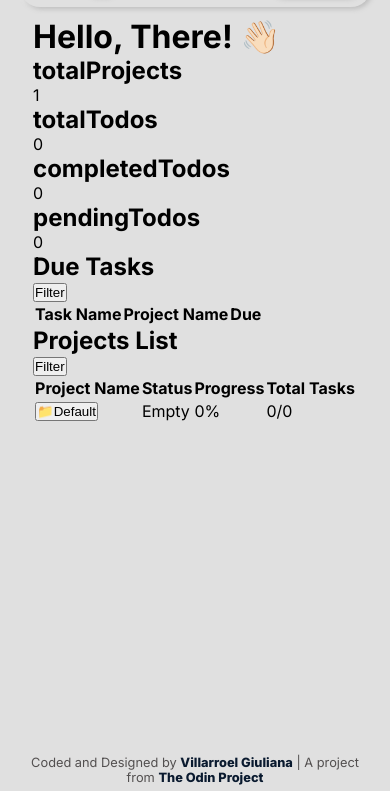
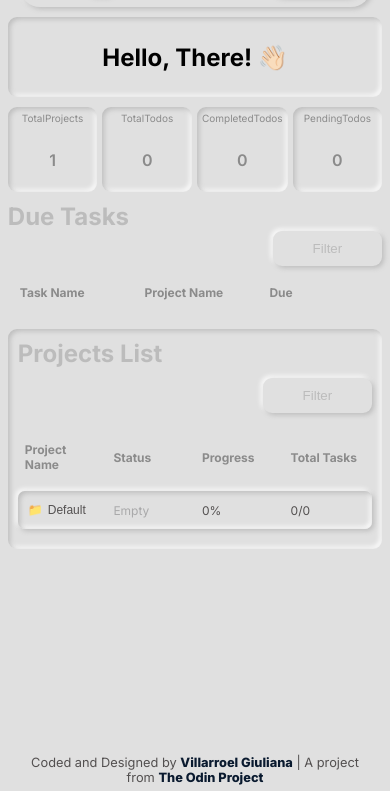
Before and after one commit to gvillarroel-dev/todo-app, a website built with webpack: page src/template.html in a window 390 px wide. Shown: the part 53-844 px from the top of the page. Built offline with nearby package versions, Linux system fonts and the light colour scheme.

Commit message:
style(dashboard): implement mobile-first layout for dashboard
Add base mobile styles for banner, stats cards, and data tables.
Tablet and desktop responsive styles pending.

```diff
--- a/src/styles/style.css
+++ b/src/styles/style.css
@@ -11,11 +11,8 @@
 
 	/* ======== project color state ======== */
 	--in-progress: #5676f4;
-	--in-progress-bg: #aebeff;
-	--complete: #009a5a;
-	--complete-bg: #cbffe9;
-	--not-started: #ffffff;
-	--not-started-bg: #a9a9aa;
+	--completed: #009a5a;
+	--not-started: #a9a9aa;
 
 	/* ======== utilities ======== */
 	--transition-base: all 0.2s ease-in-out;
@@ -166,15 +163,325 @@ html {
 
 /* ================================== CONTENT ==================================  */
 .content {
-	width: 90%;
-	height: 90%;
-	margin: 0 auto;
+	width: 100%;
+	height: 100%;
 
 	display: flex;
 	flex-direction: column;
 	justify-content: flex-start;
 	align-items: center;
 }
+
+/* ================================== DASHBOARD: mobile first ==================================  */
+.dashboard-page {
+	width: 96%;
+
+	display: grid;
+	grid-template-columns: 1fr;
+	grid-template-rows: 80px 85px repeat(2, auto);
+	gap: 10px;
+}
+
+.dashboard-banner {
+	width: 100%;
+	max-width: 100dvw;
+	height: 100%;
+	box-shadow:
+		inset 2px 2px 5px var(--grey-300),
+		inset -2px -2px 5px var(--white);
+	border-radius: 9px;
+
+	display: flex;
+	justify-content: center;
+	align-items: center;
+}
+
+.banner-heading {
+	font-size: clamp(1.5rem, 0.2rem + 3vw, 1.8rem);
+	text-align: center;
+	break-inside: auto;
+}
+
+.dashboard-stats {
+	width: 100%;
+	display: grid;
+	grid-template-columns: repeat(4, 1fr);
+	gap: 5px;
+}
+
+.stats-card {
+	width: 100%;
+	padding: 5px;
+
+	display: grid;
+	grid-template-columns: 1fr;
+	grid-template-rows: 20px 1fr;
+
+	box-shadow:
+		inset 2px 2px 5px var(--grey-300),
+		inset -2px -2px 5px var(--white);
+	border-radius: 9px;
+}
+
+.stats-heading {
+	font-size: 10px;
+	font-weight: normal;
+	text-align: center;
+	text-transform: capitalize;
+	color: var(--grey-400);
+}
+
+.stats-number {
+	margin: auto;
+	color: var(--grey-400);
+	font-weight: 600;
+}
+
+.tasks-section {
+	width: 100%;
+	padding: 10px;
+
+	display: flex;
+	flex-direction: column;
+	align-items: center;
+	gap: 10px;
+
+	box-shadow:
+		inset 2px 2px 5px var(--grey-300),
+		inset -2px -2px 5px var(--white);
+	border-radius: 9px;
+}
+
+.tasks-heading {
+	width: 100%;
+	font-size: 1.5rem;
+	color: var(--grey-300);
+}
+
+.dropdown {
+	width: 100%;
+	display: flex;
+	justify-content: flex-end;
+}
+
+.dropdown-btn {
+	padding: 10px 40px;
+	background: var(--primary-color);
+	color: var(--grey-300);
+
+	border: none;
+	border-radius: 9px;
+	box-shadow:
+		2px 2px 5px var(--grey-300),
+		-2px -2px 5px var(--white);
+	cursor: pointer;
+	transition: var(--transition-base);
+}
+
+.dropdown-btn:hover {
+	box-shadow:
+		inset 2px 2px 5px var(--grey-300),
+		inset -2px -2px 5px var(--white);
+	color: var(--grey-400);
+}
+
+.tasks-table {
+	width: 100%;
+
+	border-collapse: separate;
+	border-spacing: 0 10px;
+	table-layout: fixed;
+}
+
+.tasks-table thead {
+	color: var(--grey-400);
+	font-size: 12px;
+	text-align: left;
+}
+
+.tasks-table th,
+.tasks-table td {
+	padding: 9px 12px;
+	text-align: left;
+}
+
+td[colspan="3"],
+td[colspan="4"] {
+	text-align: center;
+	vertical-align: middle;
+}
+
+.empty-row {
+	width: 100%;
+	height: 100%;
+}
+
+.empty-cell {
+	width: 100%;
+	height: 100%;
+
+	text-align: center;
+	font-size: 1rem;
+	color: var(--grey-600);
+}
+
+.empty-icon {
+	font-size: 2.6rem;
+}
+
+.task-row {
+	box-shadow:
+		inset 2px 2px 5px var(--grey-300),
+		inset -2px -2px 5px var(--white),
+		2px 2px 5px var(--grey-300),
+		-2px -2px 5px var(--white);
+	border-radius: 7px;
+	height: auto;
+}
+
+.task-link {
+	width: 100%;
+	padding: 3px;
+
+	display: flex;
+	align-items: center;
+	gap: 10px;
+
+	border: none;
+	border-radius: 4px;
+	background: var(--primary-color);
+
+	font-size: 12px;
+	color: var(--grey-600);
+	cursor: pointer;
+}
+
+.task-link:hover {
+	box-shadow:
+		2px 2px 5px var(--grey-300),
+		-2px -2px 5px var(--white);
+}
+
+.task-icon {
+	background: var(--grey-600);
+	padding: 2px;
+	border-radius: 3px;
+}
+
+.task-name {
+	text-transform: capitalize;
+}
+
+.task-project,
+.task-date {
+	font-size: 12px;
+	color: var(--grey-600);
+}
+
+.projects-section {
+	width: 100%;
+	padding: 10px;
+	margin-bottom: 1rem;
+
+	display: flex;
+	flex-direction: column;
+	align-items: center;
+	gap: 10px;
+
+	box-shadow:
+		inset 2px 2px 5px var(--grey-300),
+		inset -2px -2px 5px var(--white);
+	border-radius: 9px;
+}
+
+.heading-section {
+	width: 100%;
+	font-size: 1.5rem;
+	color: var(--grey-300);
+}
+
+.projects-table {
+	width: 100%;
+
+	border-collapse: separate;
+	border-spacing: 0 10px;
+	table-layout: fixed;
+}
+
+.projects-table thead {
+	color: var(--grey-400);
+	font-size: 12px;
+	text-align: left;
+}
+
+.projects-table th,
+.projects-table td {
+	padding: 9px 7px;
+	text-align: left;
+}
+
+.project-row {
+	box-shadow:
+		inset 2px 2px 5px var(--grey-300),
+		inset -2px -2px 5px var(--white),
+		2px 2px 5px var(--grey-300),
+		-2px -2px 5px var(--white);
+	border-radius: 7px;
+	height: auto;
+}
+
+.project-link {
+	width: 100%;
+	padding: 3px;
+
+	display: flex;
+	align-items: center;
+	gap: 5px;
+
+	border: none;
+	border-radius: 4px;
+	background: var(--primary-color);
+
+	font-size: 12px;
+	color: var(--grey-600);
+	cursor: pointer;
+}
+
+.project-link:hover {
+	box-shadow:
+		2px 2px 5px var(--grey-300),
+		-2px -2px 5px var(--white);
+}
+
+.project-status,
+.project-progress,
+.project-total-tasks {
+	font-size: 12px;
+	color: var(--grey-600);
+}
+
+.project-status {
+	width: 100%;
+}
+
+/* status styles */
+.not-started {
+	color: var(--not-started);
+}
+
+.empty {
+	color: var(--not-started);
+}
+
+.completed {
+	color: var(--completed);
+}
+
+.in-progress {
+	color: var(--in-progress);
+}
+
+/* end status styles */
 
 /* ================================== FOOTER ==================================  */
 .footer {
```
